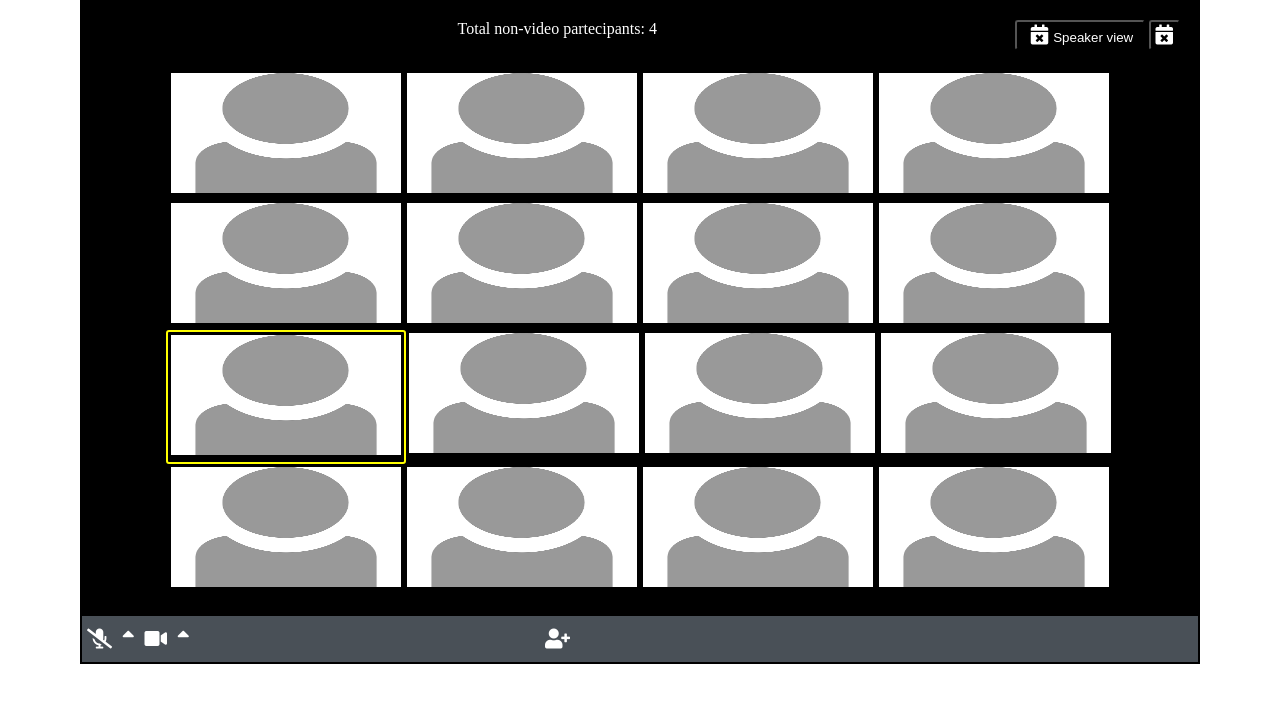
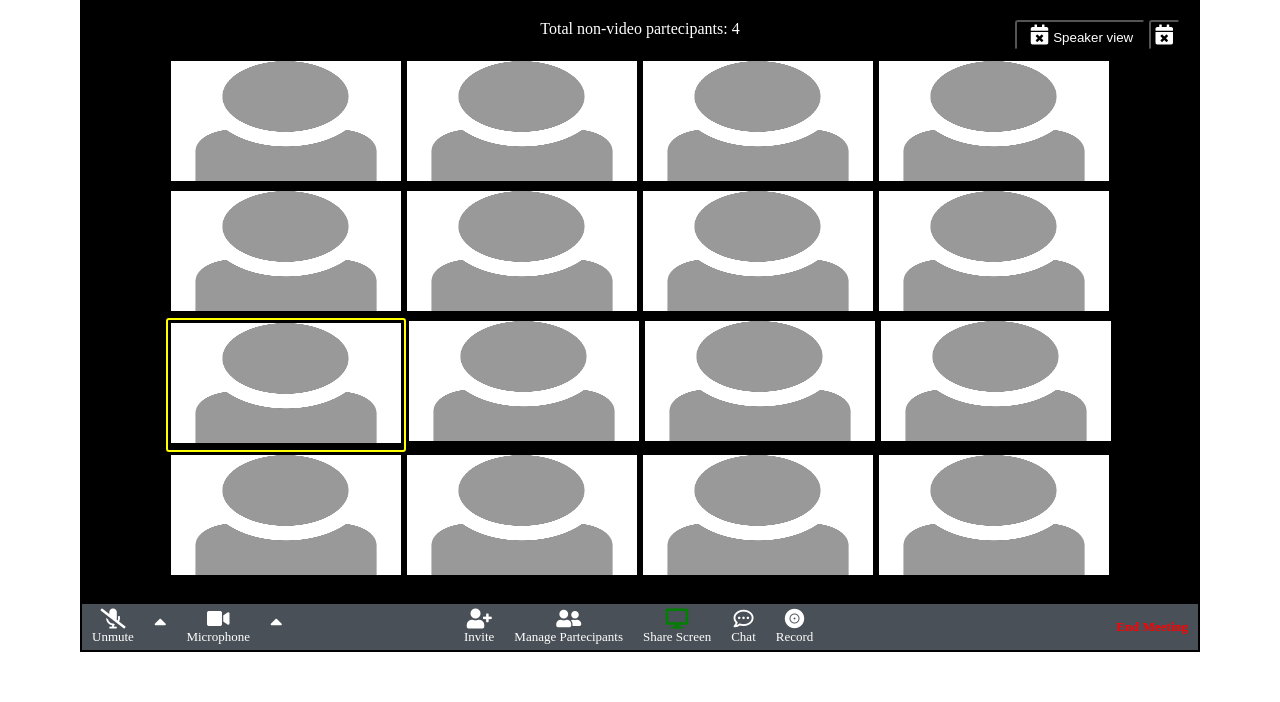
Before and after one commit to antonellacino/html-css-spotifyweb, a plain HTML site: page bonus2/index.html in a window 1280 px wide. Drawn offline with Linux system fonts and the light colour scheme.

Commit message:
bonus zoom

```diff
--- a/bonus2/index.html
+++ b/bonus2/index.html
@@ -4,7 +4,7 @@
   <meta charset="utf-8">
   <meta name="viewport" content="width=device-width, initial-scale=1.0">
   <title>Zoom</title>
-  <link rel="stylesheet" href="fontawesome-free-5.12.1-web/css/all.css">
+  <link rel="stylesheet" href="../fontawesome-free-5.12.1-web/css/all.css">
   <link rel="stylesheet" href="zoom-style.css">
 </head>
   <body>
@@ -14,7 +14,7 @@
           <!--barra superiore--------------------------------------------->
           <div class="title clear margin-bottom20">
             <span>Total non-video partecipants: 4</span>
-            <div id="div-float-left">
+            <div id="div-position-absolute">
               <button type="button" name="button" class="btn btn-grande"><i class="fas fa-calendar-times"></i>Speaker view</button>
               <button type="button" name="button" class="btn"><i class="fas fa-calendar-times"></i></button>
             </div>
@@ -74,20 +74,51 @@
           </div>
         </div>
         <!--sezione comandi------------------------------------------------>
-        <div id="comandi">
-          <div class="audio">
-            <i class="fas fa-microphone-slash"></i>
-            <i class="fas fa-sort-up"></i>
-            <i class="fas fa-video"></i>
-            <i class="fas fa-sort-up"></i>
+        <footer>
+          <div class="comandi">
+            <div class="column">
+              <i class="fas fa-microphone-slash"></i>
+              <span>Unmute</span>
+            </div>
+            <div class="column">
+              <i class="fas fa-sort-up"></i>
+            </div>
+            <div class="column">
+              <i class="fas fa-video"></i>
+              <span>Microphone</span>
+            </div>
+            <div class="column">
+              <i class="fas fa-sort-up"></i>
+            </div>
           </div>
-          <div class="audio">
-            <i class="fas fa-user-plus"></i>
+          <!--sezione comandi barra ventrale-------------------------->
+          <div class="central-comands comandi">
+            <div class="column">
+              <i class="fas fa-user-plus"></i>
+              <span>Invite</span>
+            </div>
+            <div class="column">
+              <i class="fas fa-user-friends"></i>
+              <span>Manage Partecipants</span>
+            </div>
+            <div class="column">
+              <i class="fas fa-desktop green"></i>
+              <span>Share Screen</span>
+            </div>
+            <div class="column">
+              <i class="far fa-comment-dots"></i>
+              <span>Chat</span>
+            </div>
+            <div class="column">
+              <i class="fas fa-record-vinyl"></i>
+              <span>Record</span>
+            </div>
           </div>
-          <div class="audio">
 
+          <div class="comandi">
+            <span class="red text-right">End Meeting</span>
           </div>
-        </div>
+        </footer>
       </div>
     </main>
   </body>
--- a/bonus2/zoom-style.css
+++ b/bonus2/zoom-style.css
@@ -17,16 +17,14 @@ body{
 div.title{
   width: 100%;
   text-align: center;
+  position: relative;
 }
-#div-float-left{
-  float: right;
+#div-position-absolute{
+  position: absolute;
+  right: 0;
+  top: 0;
 }
-.clear::after{
-  display: table;
-  content: "";
-  clear: both;
-}
-#div-float-left i{
+#div-position-absolute i{
   font-size: 20px;
   margin: 0 5px;
 }
@@ -64,23 +62,44 @@ div.title{
   border: 2px solid yellow;
 }
 /* ---------------------------------------sezione comandi---------*/
-#comandi{
-    /*debug*/
+footer{
   height: 50px;
   border: 2px solid black;
   background-color: #495057;
   display: flex;
   justify-content: space-between;
   align-items: center;
-  /*fine debug*/
+  font-size: 13px;
 }
-.audio{
-  /*debug*/
+footer span{
+  padding: 0 10px;
+}
+footer i{
+  padding: 0 10px;
+  font-size: 20px;
+}
+.comandi{
   display: flex;
-  width: 200px;
-  font-size: 20px;
-  /*fine debug*/
+  width: calc(100% / 3);
+  align-items: center;
 }
-.audio i{
-  padding: 5px;
+.column{
+  display: flex;
+  flex-direction: column;
+  align-items: center;
+  justify-content:center;
 }
+div.central-comands i span{
+  padding: 0 20px;
+}
+.green{
+  color: green;
+}
+.red{
+  color: red;
+  font-weight: bold;
+}
+.text-right{
+  width: 100%;
+  text-align: right;
+}
```
